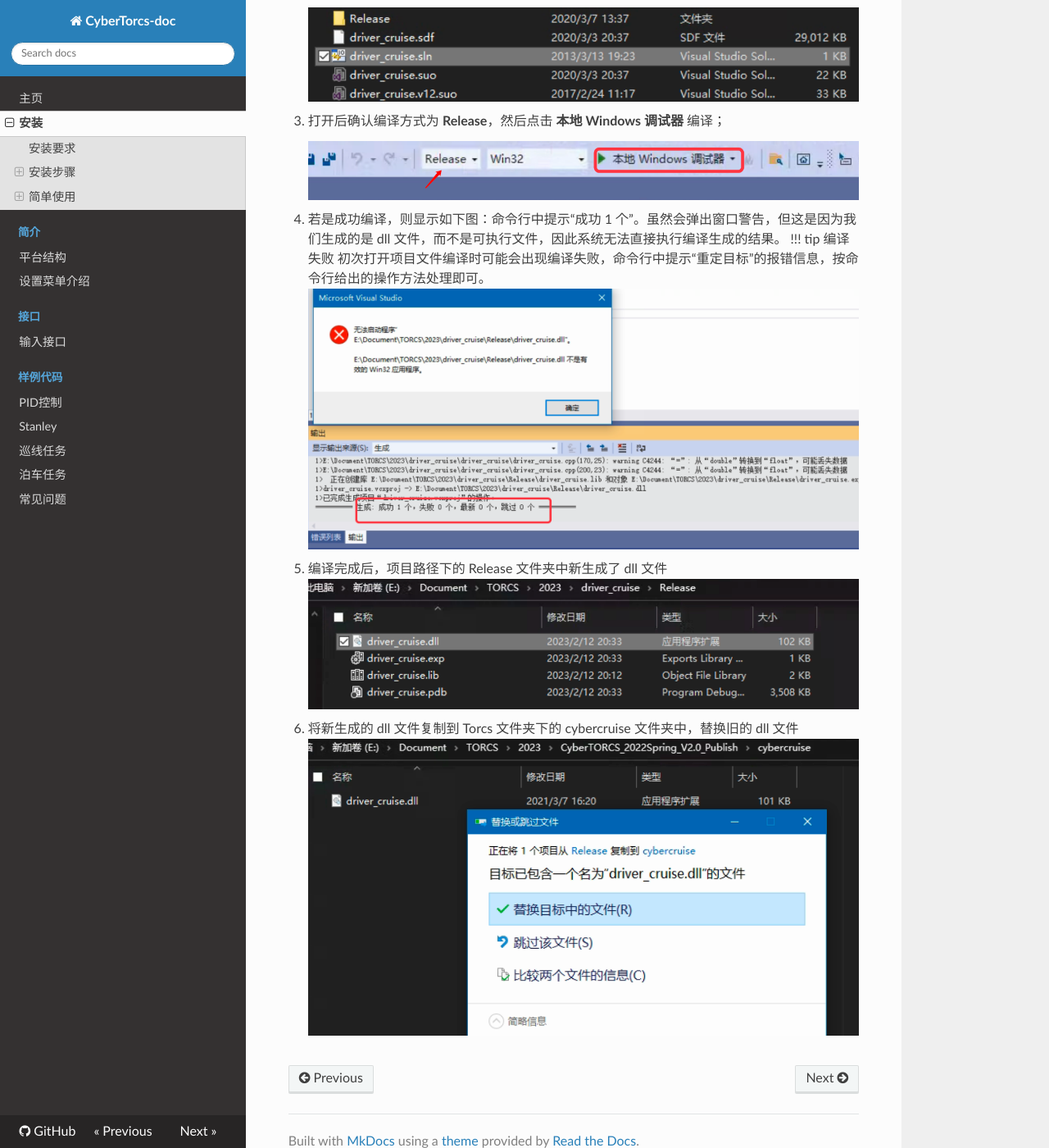
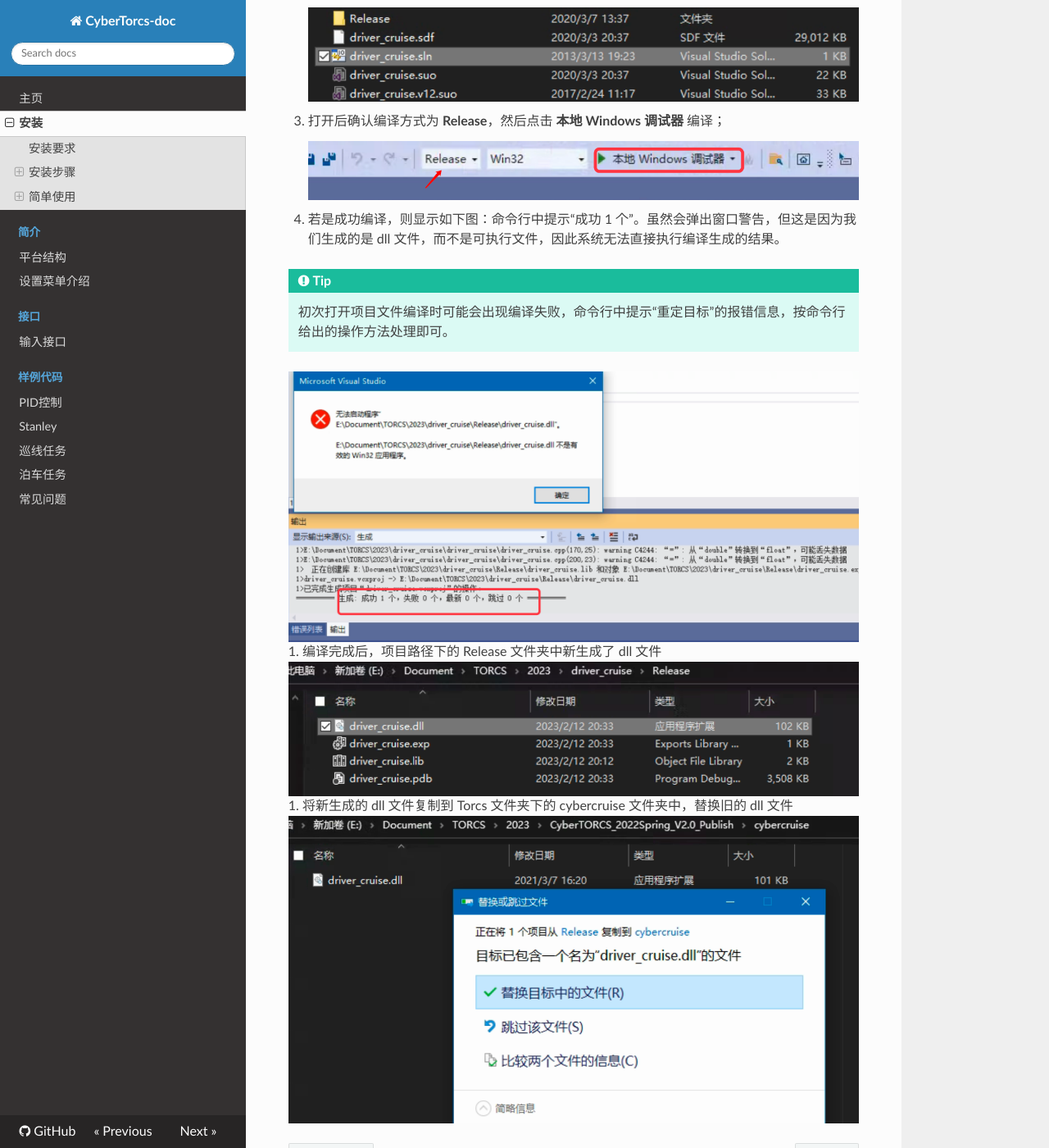
Before and after one commit to WoodOxen/CyberTorcs-doc, an MkDocs documentation site: the page built from docs/install.md, in a window 1280 px wide and 1400 px high, scrolled down 2368 px. Shown: the whole window at 82% size. Built offline with MkDocs 1.6.1, drawn with Linux system fonts in a browser that asks for light colours; nearby versions of some CDN libraries.

Commit message:
improve the style of detail blocks

```diff
--- a/docs/install.md
+++ b/docs/install.md
@@ -33,9 +33,9 @@
 ### 安装 Visual Studio 集成开发环境
 
 1. 在[交大云盘](https://jbox.sjtu.edu.cn/v/list/ent/936369142)下载 VisualStudio 的安装引导文件
-    ![下载 Visual Studio 的安装引导文件](imgs/install/vs_download.png)
+![下载 Visual Studio 的安装引导文件](imgs/install/vs_download.png)
 2. 双击打开 VisualStudio 安装引导文件，选择需要安装的开发工具，这里选择 **使用 C++的桌面开发**，然后安装。
-    ![安装 Visual Studio!](imgs/install/vs_install.png)
+![安装 Visual Studio!](imgs/install/vs_install.png)
 
 ### 运行软件
 
@@ -47,14 +47,16 @@
 
 1. 下载课程网站提供的模板代码压缩包并解压。
 2. 打开工程文件`driver_cruise.sln`，调用 Visual Studio 软件打开；
-    ![sln_file](imgs/install/sln_file.png)
+![sln_file](imgs/install/sln_file.png)
 3. 打开后确认编译方式为 **Release**，然后点击 **本地 Windows 调试器** 编译；
-    ![编译](imgs/install/compile.png)
+![编译](imgs/install/compile.png)
 4. 若是成功编译，则显示如下图：命令行中提示“成功 1 个”。虽然会弹出窗口警告，但这是因为我们生成的是 dll 文件，而不是可执行文件，因此系统无法直接执行编译生成的结果。
-    !!! tip 编译失败
-        初次打开项目文件编译时可能会出现编译失败，命令行中提示“重定目标”的报错信息，按命令行给出的操作方法处理即可。
-    ![编译结果](imgs/install/compile_result.png)
-6. 编译完成后，项目路径下的 Release 文件夹中新生成了 dll 文件
-    ![生成dll](imgs/install/generate_dll.png)
-7. 将新生成的 dll 文件复制到 Torcs 文件夹下的 cybercruise 文件夹中，替换旧的 dll 文件
-    ![发布dll](imgs/install/release_dll.png)
+
+!!! tip 编译失败
+    初次打开项目文件编译时可能会出现编译失败，命令行中提示“重定目标”的报错信息，按命令行给出的操作方法处理即可。
+
+![编译结果](imgs/install/compile_result.png)
+1. 编译完成后，项目路径下的 Release 文件夹中新生成了 dll 文件
+![生成dll](imgs/install/generate_dll.png)
+1. 将新生成的 dll 文件复制到 Torcs 文件夹下的 cybercruise 文件夹中，替换旧的 dll 文件
+![发布dll](imgs/install/release_dll.png)
```
